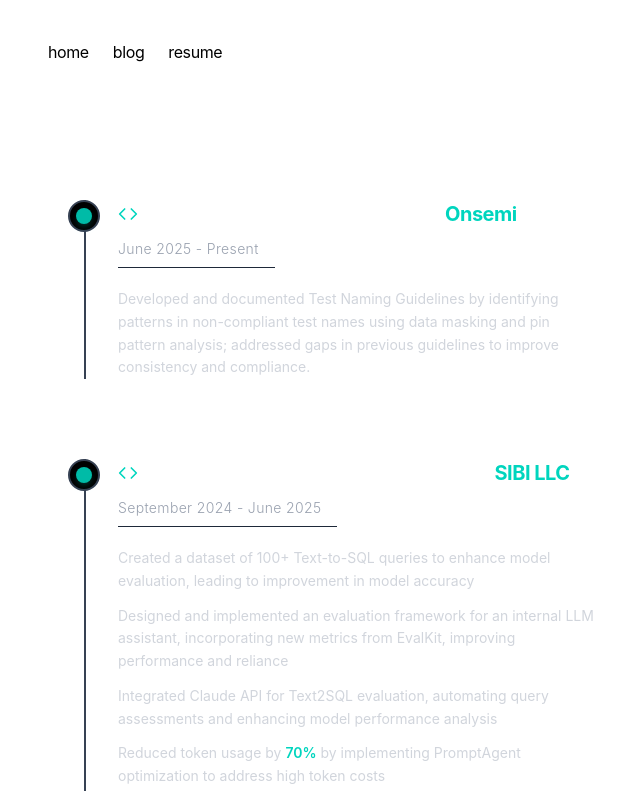
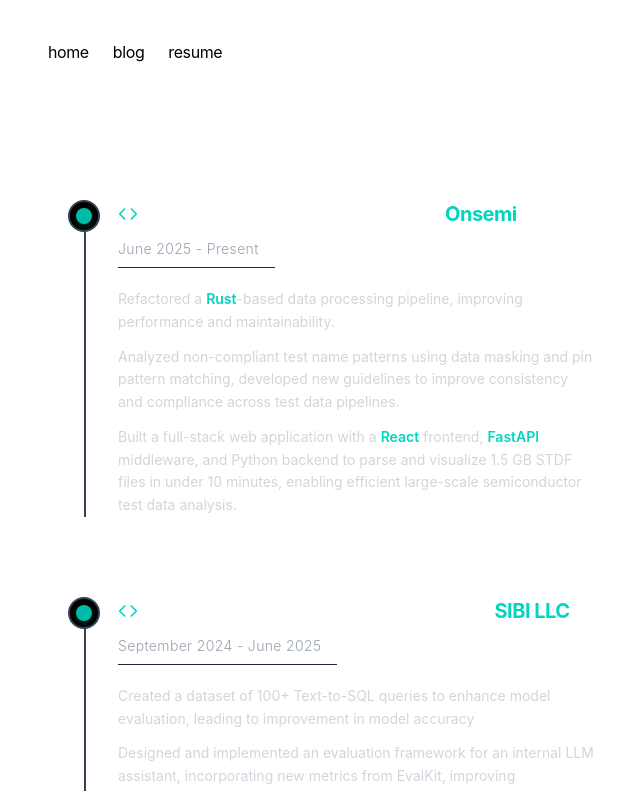
Before and after one commit to Sparsh-Palkhiwala/resume, a Next.js app: page /resume in a window 1280 px wide. Shown: the top 791 px of the page, without its empty margins (308-948 px from the left). Built offline with nearby package versions, Linux system fonts and the light colour scheme.

Commit message:
Refactor experience section in EnhancedMinimalResume with updated project descriptions and improved formatting

```diff
--- a/app/resume/page.tsx
+++ b/app/resume/page.tsx
@@ -6,7 +6,7 @@ const EnhancedMinimalResume = () => {
     <div className="max-w-3xl mx-auto space-y-16 py-16 px-6 font-sans">
       {/* Experience Timeline */}
       <div className="space-y-20">
-      <section className="group relative transition-all duration-300">
+        <section className="group relative transition-all duration-300">
           <div className="ml-4 border-l-2 border-gray-700 pl-8 group-hover:border-teal-400 transition-all duration-300">
             <div className="absolute flex items-center justify-center w-8 h-8 bg-black border-2 border-gray-700 rounded-full left-0 top-0 group-hover:border-teal-400 transition-all duration-300">
               <div className="w-4 h-4 bg-teal-500 rounded-full shadow-md shadow-teal-500/20 transition-all duration-300 group-hover:scale-110"></div>
@@ -23,9 +23,19 @@ const EnhancedMinimalResume = () => {
               <ul className="text-sm space-y-3 leading-relaxed list-none text-gray-300">
               <li className="flex gap-2">
                   <span>
-                  Developed and documented Test Naming Guidelines by identifying patterns in non-compliant test names
-                  using data masking and pin pattern analysis; addressed gaps in previous guidelines to improve consistency
-                  and compliance.
+                    Refactored a <span className="text-teal-400 font-semibold">Rust</span>-based data processing pipeline, improving performance and maintainability.
+                  </span>
+                </li>
+                <li className="flex gap-2">
+                  <span>
+                    Analyzed non-compliant test name patterns using data masking and pin pattern matching,
+                    developed new guidelines to improve consistency and compliance across test data pipelines.
+                  </span>
+                </li>
+                <li className="flex gap-2">
+                  <span>
+                    Built a full-stack web application with a <span className="text-teal-400 font-semibold">React</span> frontend, <span className="text-teal-400 font-semibold">FastAPI</span> middleware, and Python
+                    backend to parse and visualize 1.5 GB STDF files in under 10 minutes, enabling efficient large-scale semiconductor test data analysis.
                   </span>
                 </li>
               </ul>
```
